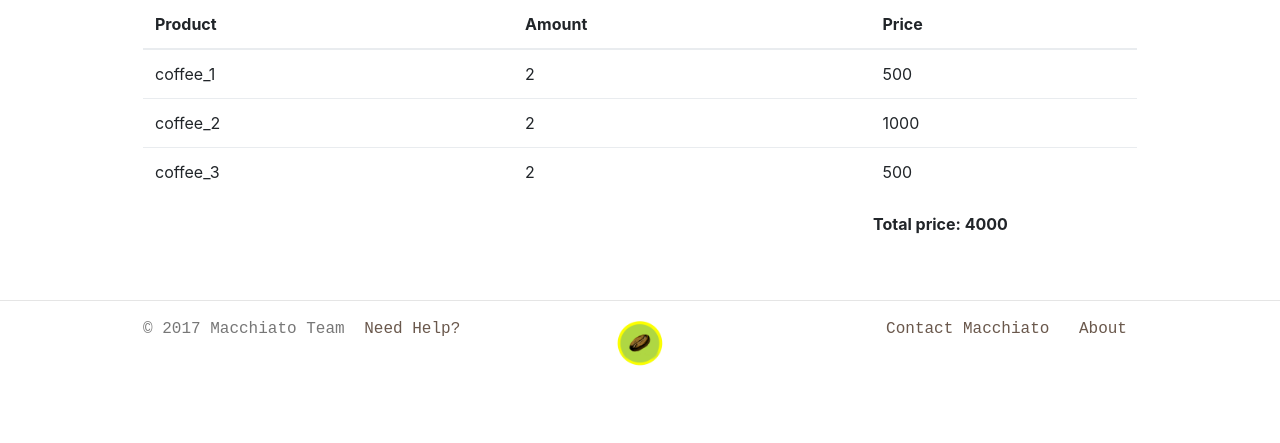
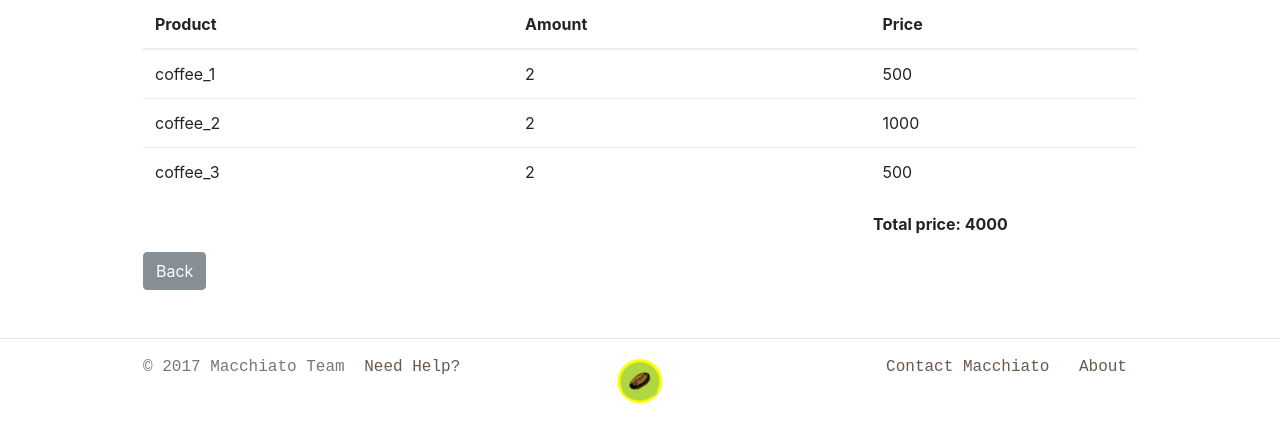
Before and after one commit to tuterdust/ECommerce, a Django app: page /order_detail/1/ in a window 1280 px wide. Shown: the part 258-701 px from the top of the page. Run offline with Django 3.2, Linux system fonts and the light colour scheme; some libraries are stand-ins or nearby versions.

Commit message:
Add back button

```diff
--- a/src/main/templates/order_detail.html
+++ b/src/main/templates/order_detail.html
@@ -37,5 +37,7 @@
     </table>
     <br>
     <p class="totalAmount">Total price: {{ products.totalAmount }}</p>
+    <br>
+    <a href="../../profile/order_history/" class="btn btn-secondary">Back</a>
   </div>
 {% endblock %}
```
